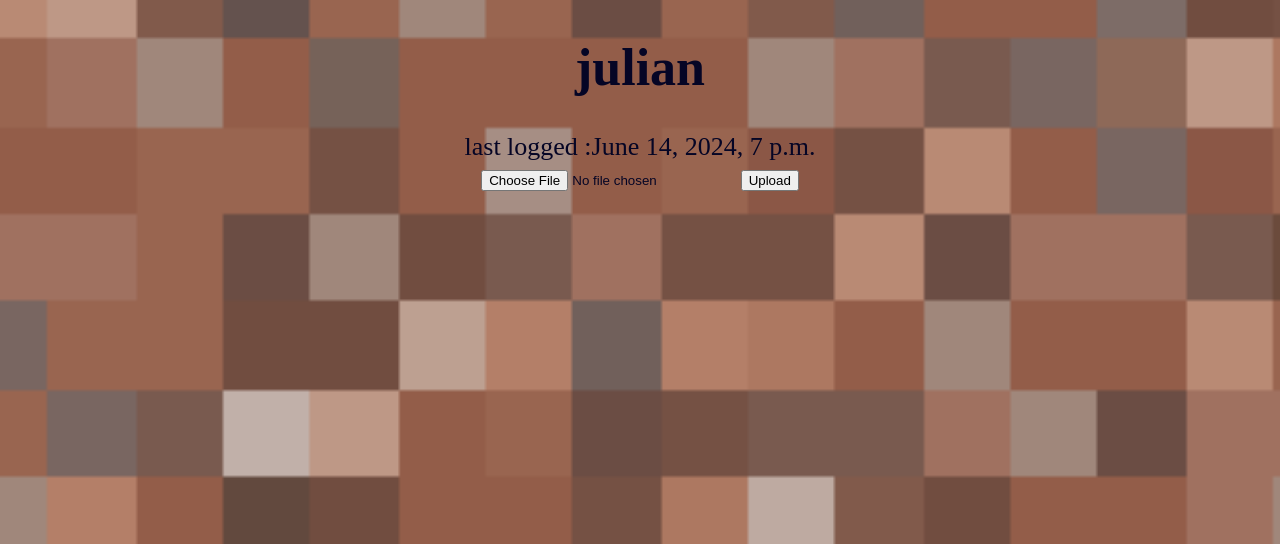
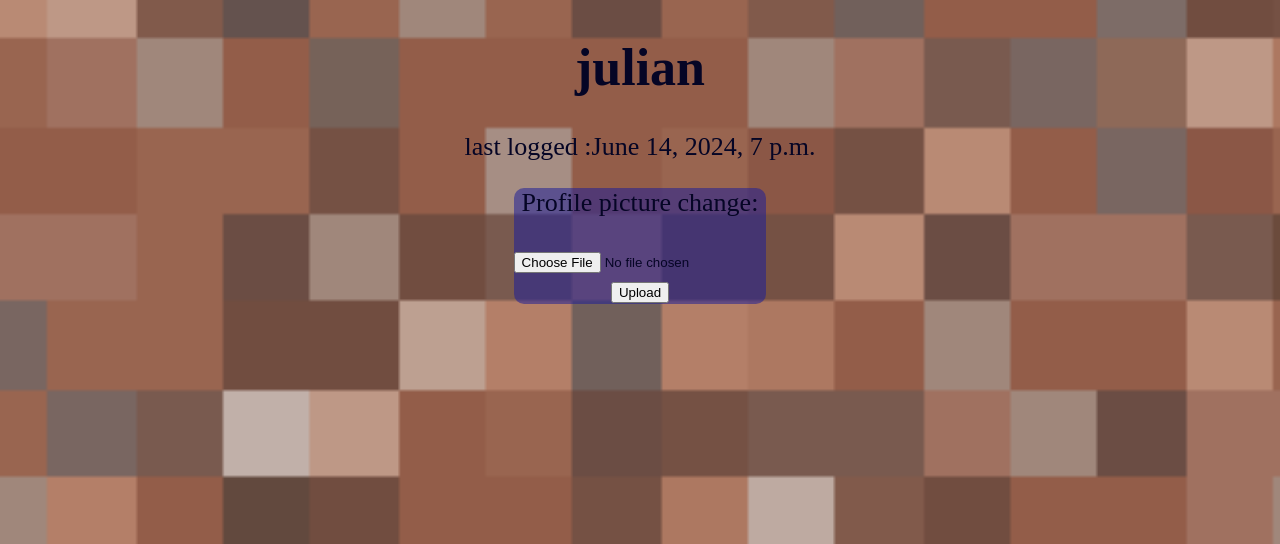
Before and after one commit to j3mierz/Final_project, a Django app: page /user_profile in a window 1280 px wide. Shown: the part 239-783 px from the top of the page. Run offline with Django 5.2, Linux system fonts and the light colour scheme; a user stored in the database is signed in; data comes from the database, SQL or seed files in the repository.

Commit message:
picture profile change css

```diff
--- a/djangoProject/social_news/static/style.css
+++ b/djangoProject/social_news/static/style.css
@@ -93,3 +93,9 @@ button:hover {
 a {
     text-decoration: none;
 }
+
+.profile_form {
+    background-color: rgba(31, 31, 152, 0.54);
+    border-radius: 10px;
+    margin-left: 40%;
+    margin-right: 40%;
--- a/djangoProject/templates/social_news/user_profile.html
+++ b/djangoProject/templates/social_news/user_profile.html
@@ -4,11 +4,12 @@
    <img class="profile_picture" src="{{ profile.image }}">
     <h1>{{ user.username }}</h1>
     last logged :{{ user.last_login }}
-
+    <div class="profile_form">
+    <p>Profile picture change:</p>
     <form action="{% url 'user_profile' %}" method="post" enctype="multipart/form-data">
             {% csrf_token %}
             {{ form.profile }}
         <input type="submit" value="Upload">
             </form>
-
+     </div>
 {% endblock %}django_content_type
```
